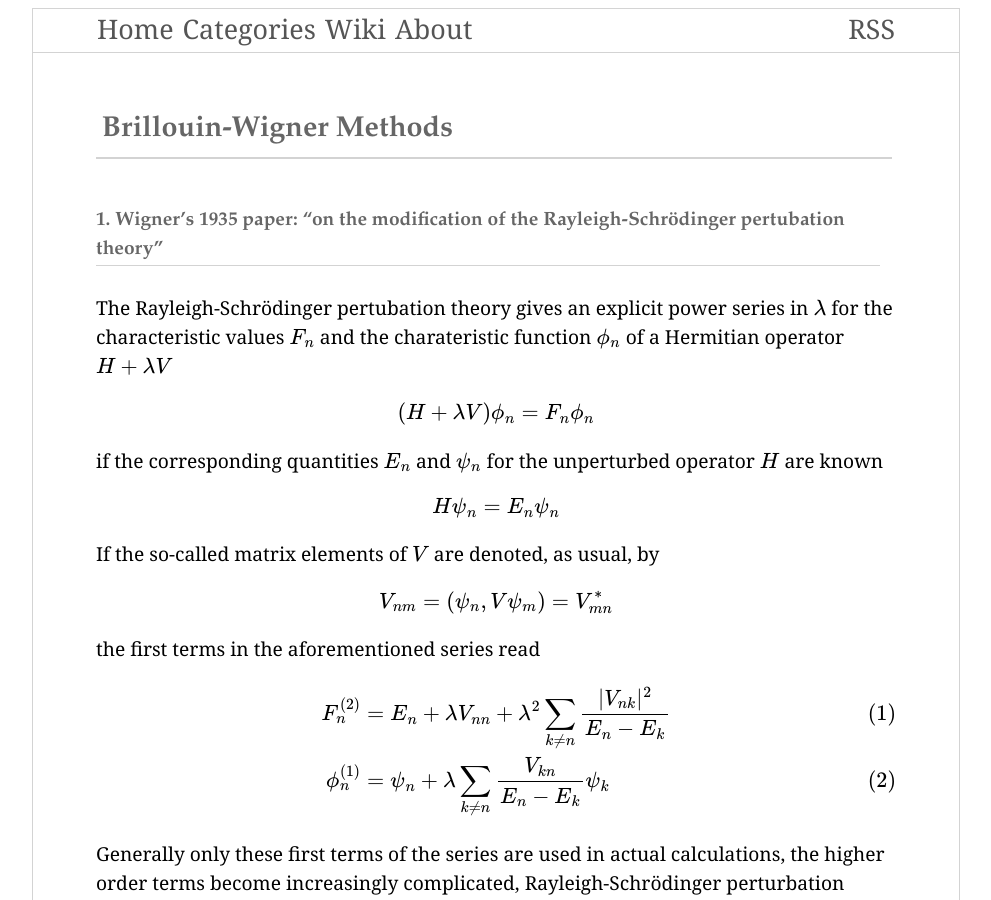
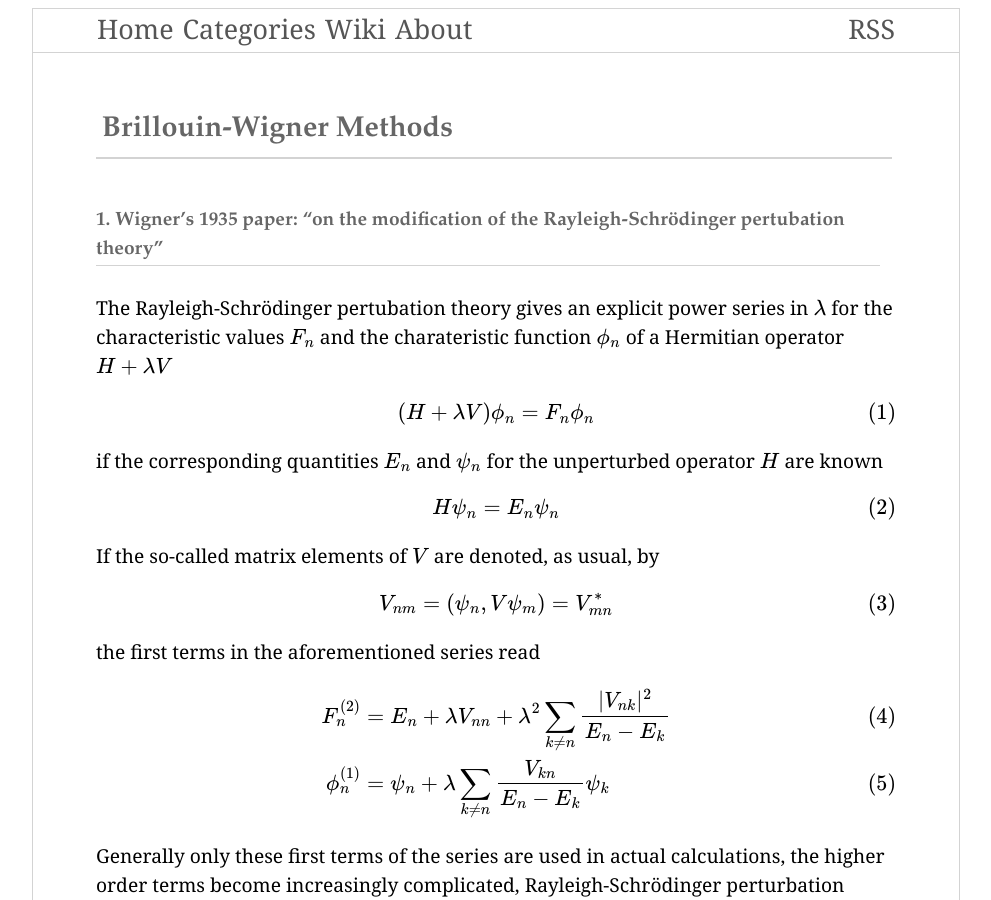
Before and after one commit to thales-page/thales-page.github.io, a Jekyll site: the page built from _posts/2018-08-25-perturbation-theory.md, in a window 1280 px wide and 900 px high. Shown: the whole window, without its empty margins (144-1135 px from the left). Built offline with Jekyll 4.4.1, drawn with Linux system fonts in a browser that asks for light colours; Markdown is read by kramdown in place of the engine named in the settings; formulas are drawn with MathJax 3.

Commit message:
markdown

```diff
--- a/_posts/2018-08-25-perturbation-theory.md
+++ b/_posts/2018-08-25-perturbation-theory.md
@@ -8,19 +8,25 @@ categories: qm_further
 The Rayleigh-Schrödinger pertubation theory gives an explicit power series in $\lambda$ for the characteristic values $F_n$ and the charateristic function $\phi_n$ of a Hermitian operator $H+\lambda V$
 
 $$
+\begin{equation}
 (H+\lambda V)\phi_n = F_n\phi_n
+\end{equation}
 $$
 
 if the corresponding quantities $E_n$ and $\psi_n$ for the unperturbed operator $H$ are known
 
 $$
+\begin{equation}
 H\psi_n = E_n\psi_n
+\end{equation}
 $$
 
 If the so-called matrix elements of $V$ are denoted, as usual, by
 
 $$
+\begin{equation}
 V_{nm} = (\psi_n,V\psi_m) = V_{mn}^*
+\end{equation}
 $$
 
 the first terms in the aforementioned series read
```
